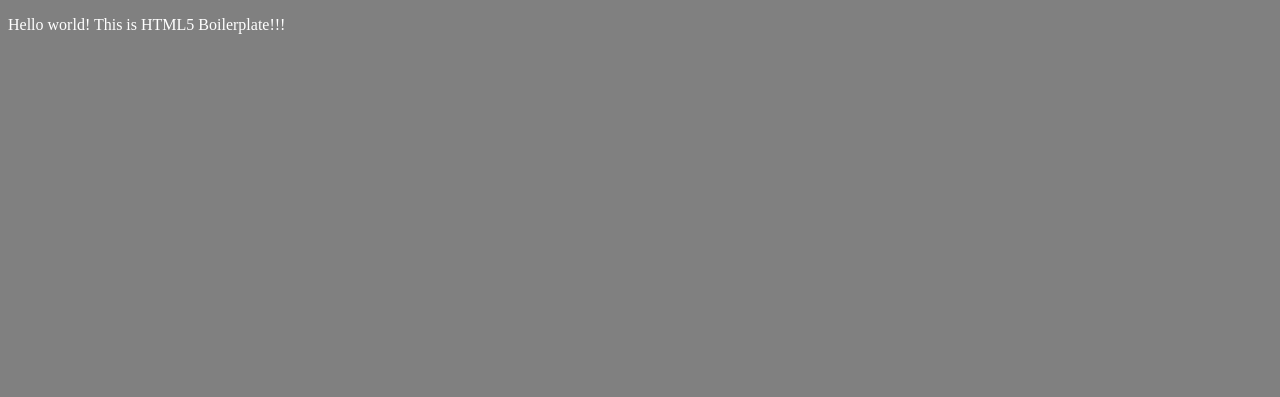
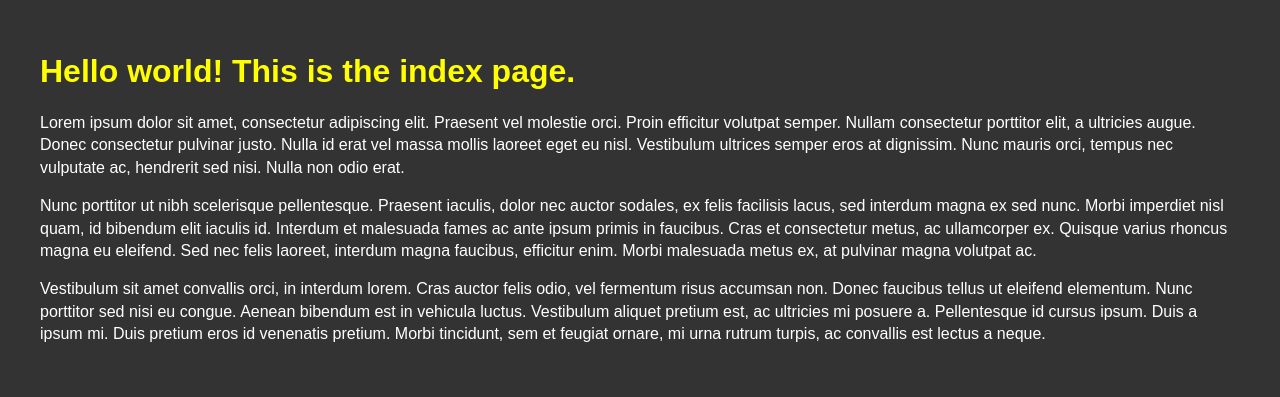
Before and after one commit to jonxblaze/gulp-workflow, a website: page dist/index.html in a window 1280 px wide. Drawn offline with nearby package versions, Linux system fonts and the light colour scheme.

Commit message:
Index page text edits. Updated SCSS file.

```diff
--- a/src/scss/style.scss
+++ b/src/scss/style.scss
@@ -1,7 +1,26 @@
 $primary-color: #fff;
-$primary-bg: grey;
+$primary-bg: #333;
+$font: "Arial";
 
 body {
+  font-family: $font;
   color: $primary-color;
   background: $primary-bg;
+  margin: 0;
+  padding: 0;
+
+  h1 {
+    color: yellow;
+  }
+
+  p {
+    font-size: 1rem;
+    line-height: 1.4rem;
+  }
 }
+
+.wrapper {
+  max-width: 1200px;
+  margin: 0 auto;
+  padding: 2rem;
+}
```
Also changed, not shown: dist/assets/css/style.css, dist/index.html, src/css/style.css (deleted).
